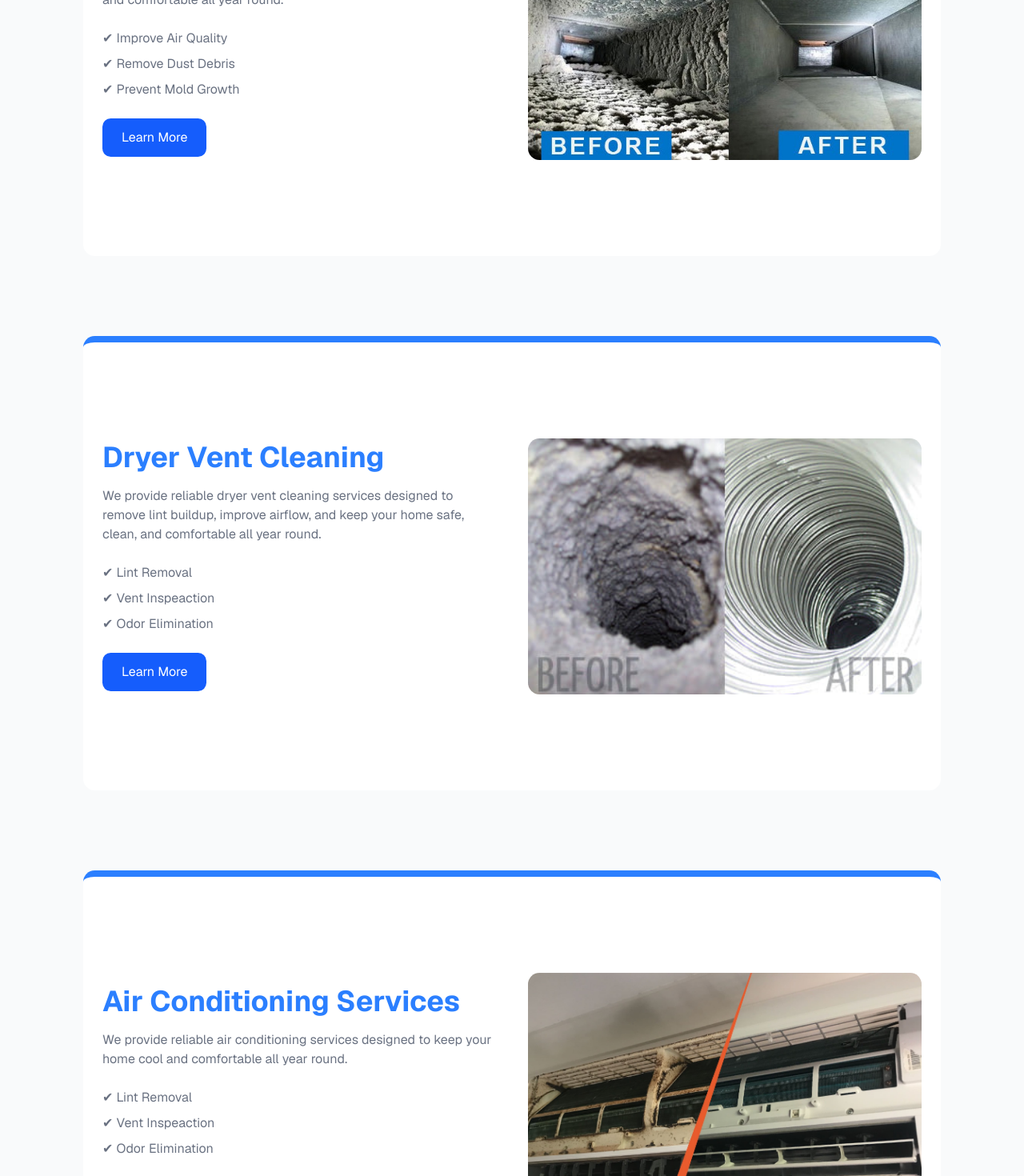
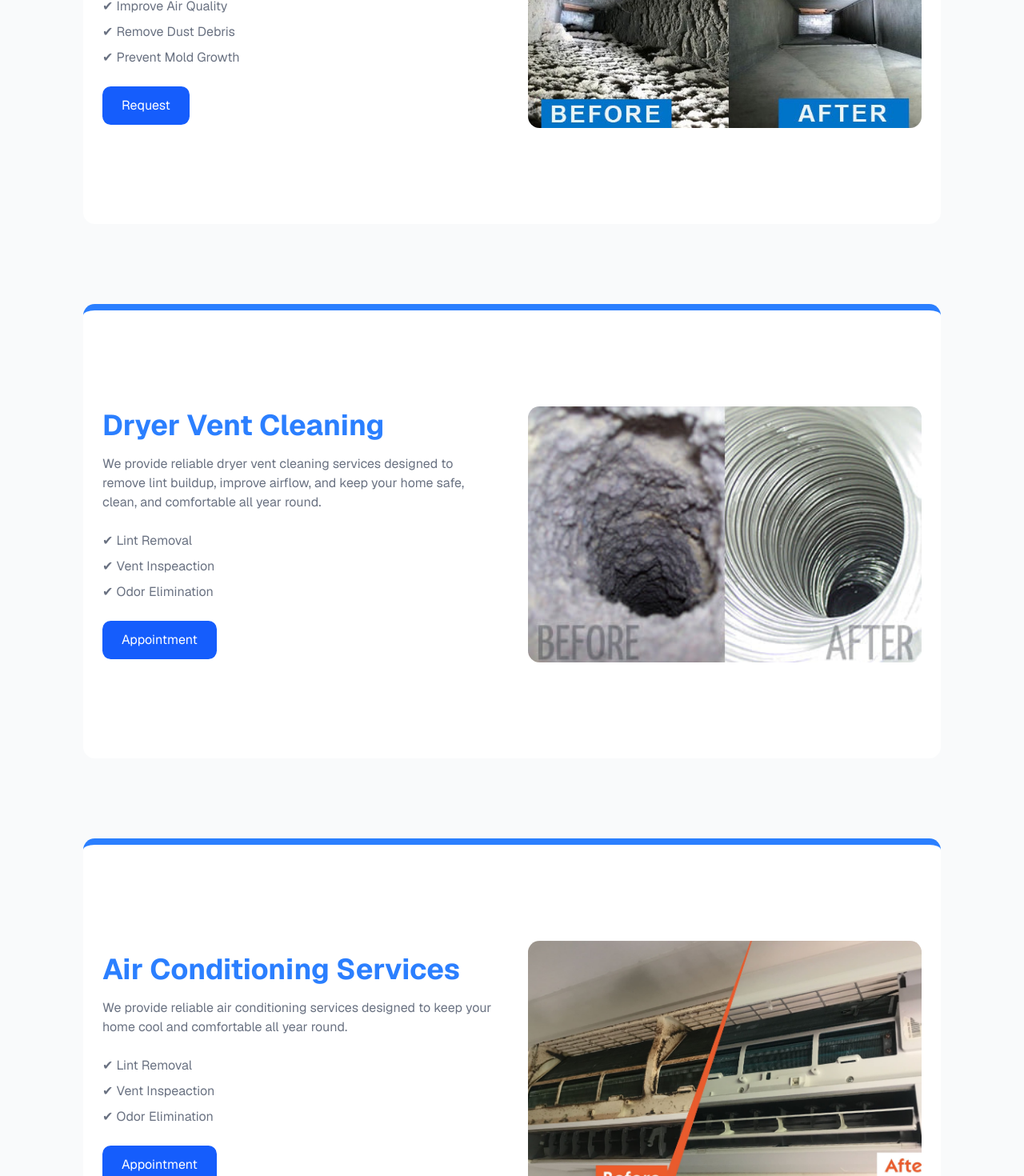
Before and after one commit to fiacredev/airflowpro-norry-duxy, a Next.js app: page / in a window 1280 px wide. Shown: the part 3620-5090 px from the top of the page at 80% size. Built offline with nearby package versions, Linux system fonts and the light colour scheme.

Commit message:
cozy laaa

```diff
--- a/app/page.tsx
+++ b/app/page.tsx
@@ -35,7 +35,6 @@ export default function Home() {
           items={Icons}
           direction="right"
           speed="fast"
-          className="mb-10"
         />
         <Services/>
         <FAQ />
--- a/components/shared/AirConditional.tsx
+++ b/components/shared/AirConditional.tsx
@@ -23,7 +23,7 @@ export default function AirConditional() {
           </ul>
 
           <button className="mt-6 px-6 py-3 bg-blue-600 text-white rounded-lg hover:bg-blue-700 transition">
-            <a href="#ventilation">Learn More</a>
+            <a href="#ventilation">Appointment</a>
           </button>
         </div>
 
--- a/components/shared/Chimney.tsx
+++ b/components/shared/Chimney.tsx
@@ -24,7 +24,7 @@ export default function Chimney() {
                 </ul>
 
                 <button className="mt-6 px-6 py-3 bg-blue-600 text-white rounded-lg hover:bg-blue-700 transition">
-                  <a href="#ventilation">Learn More</a>
+                  <a href="#ventilation">Appointment</a>
                 </button>
               </div>
 
--- a/components/shared/DryerDuct.tsx
+++ b/components/shared/DryerDuct.tsx
@@ -24,7 +24,7 @@ export default function Hvac() {
           </ul>
 
           <button className="mt-6 px-6 py-3 bg-blue-600 text-white rounded-lg hover:bg-blue-700 transition">
-            <a href="#ventilation">Learn More</a>
+            <a href="#ventilation">Request</a>
           </button>
         </div>
 
--- a/components/shared/DryerVent.tsx
+++ b/components/shared/DryerVent.tsx
@@ -24,7 +24,7 @@ export default function DryerVent() {
           </ul>
 
           <button className="mt-6 px-6 py-3 bg-blue-600 text-white rounded-lg hover:bg-blue-700 transition">
-            <a href="#ventilation">Learn More</a>
+            <a href="#ventilation">Appointment</a>
           </button>
         </div>
 
```
